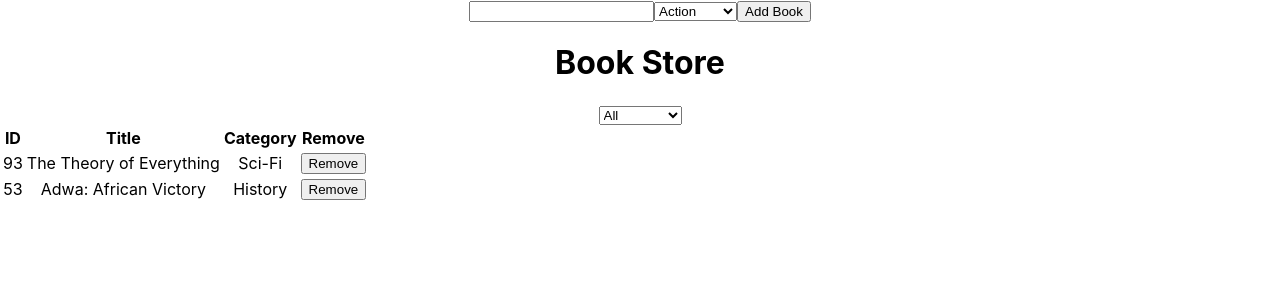
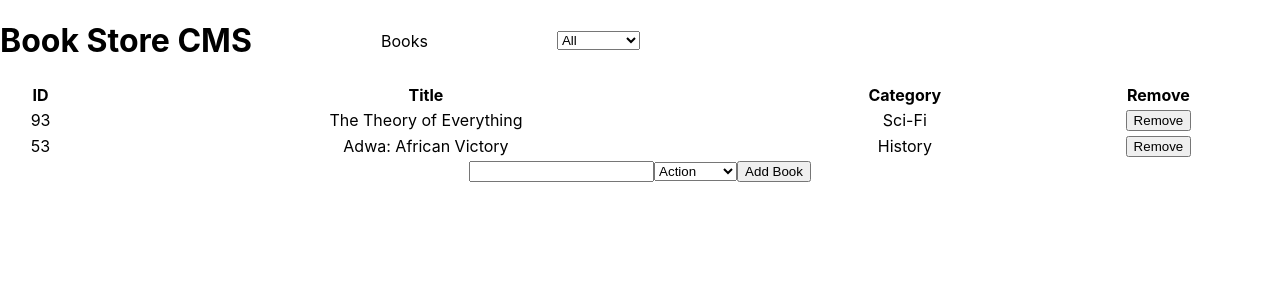
Before and after one commit to henatan99/book-store, a React (Create React App) app: page / in a window 1280 px wide. Shown: the top 300 px of the page. Built offline with nearby package versions, Linux system fonts and the light colour scheme.

Commit message:
Allign the books-header elements with flex box

```diff
--- a/src/App.css
+++ b/src/App.css
@@ -1,3 +1,29 @@
 .App {
   text-align: center;
+  display: flex;
+  flex-direction: column;
 }
+
+.container {
+  display: flex;
+  flex-direction: column;
+}
+
+.books-header {
+  display: flex;
+  flex-direction: row;
+  align-items: center;
+  justify-content: space-between;
+}
+
+.left {
+  width: 50%;
+  display: flex;
+  flex-direction: row;
+  align-items: center;
+  justify-content: space-between;
+}
+
+.book-store-title {
+  width: fit-content;
+}
--- a/src/components/App.js
+++ b/src/components/App.js
@@ -6,8 +6,8 @@ import BookList from '../containers/BookList';
 function App() {
   return (
     <div className="App">
+      <BookList />
       <BookForm />
-      <BookList />
     </div>
   );
 }
--- a/src/containers/BookList.js
+++ b/src/containers/BookList.js
@@ -15,10 +15,14 @@ const BookList = ({
   const filterChange = ({ target: { value } }) => changeFilter(value);
 
   return (
-    <div>
-      <div calss="books-header">
-        <h1>Book Store</h1>
-        <CategoryFilter handleFilterChange={(e) => { filterChange(e); }} />
+    <div className="container">
+      <div className="books-header">
+        <div className="left">
+          <h1 className="book-store-title">Book Store CMS</h1>
+          <span className="books">Books</span>
+          <CategoryFilter handleFilterChange={(e) => { filterChange(e); }} />
+        </div>
+        <div className="right" />
       </div>
       <table>
         <thead>
```
